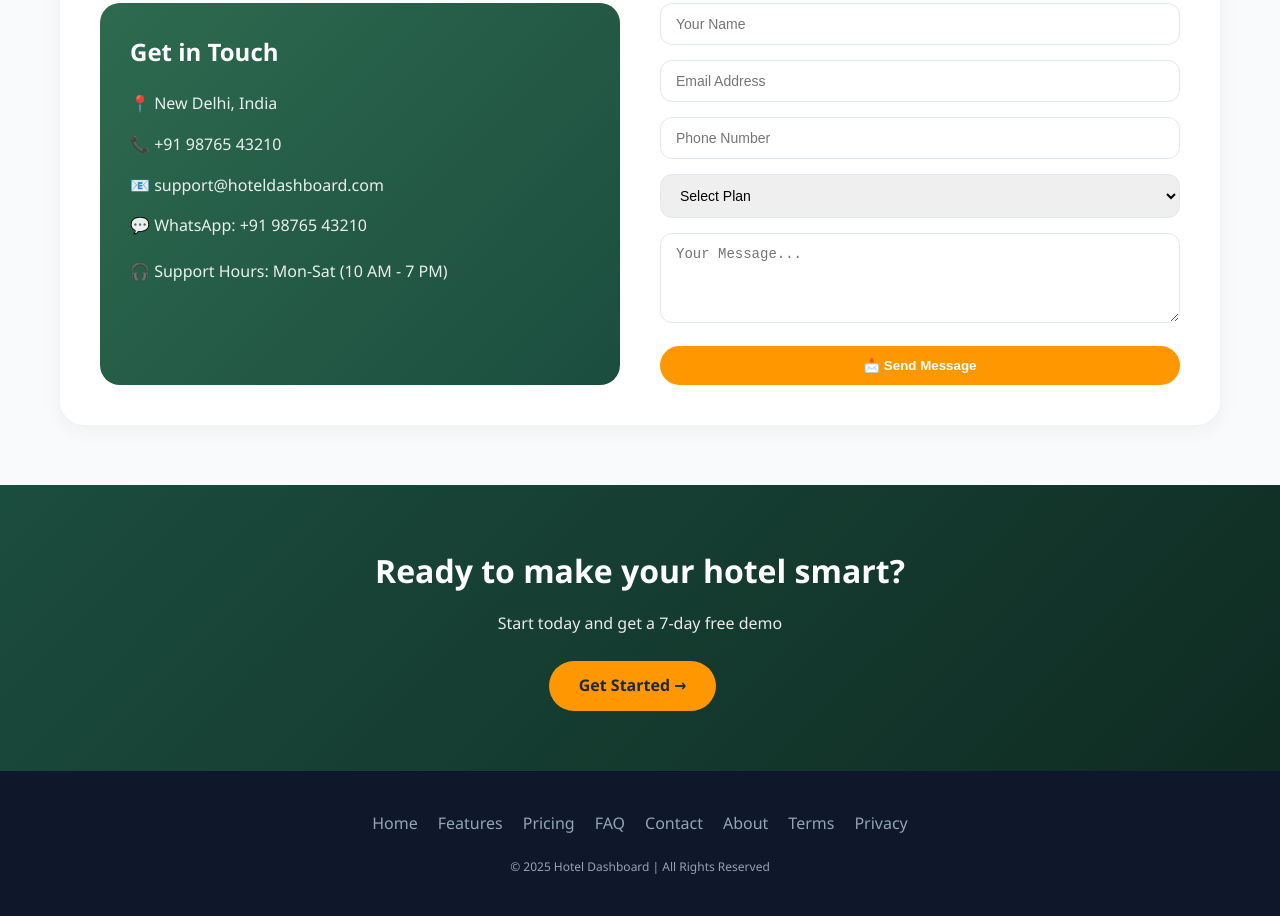
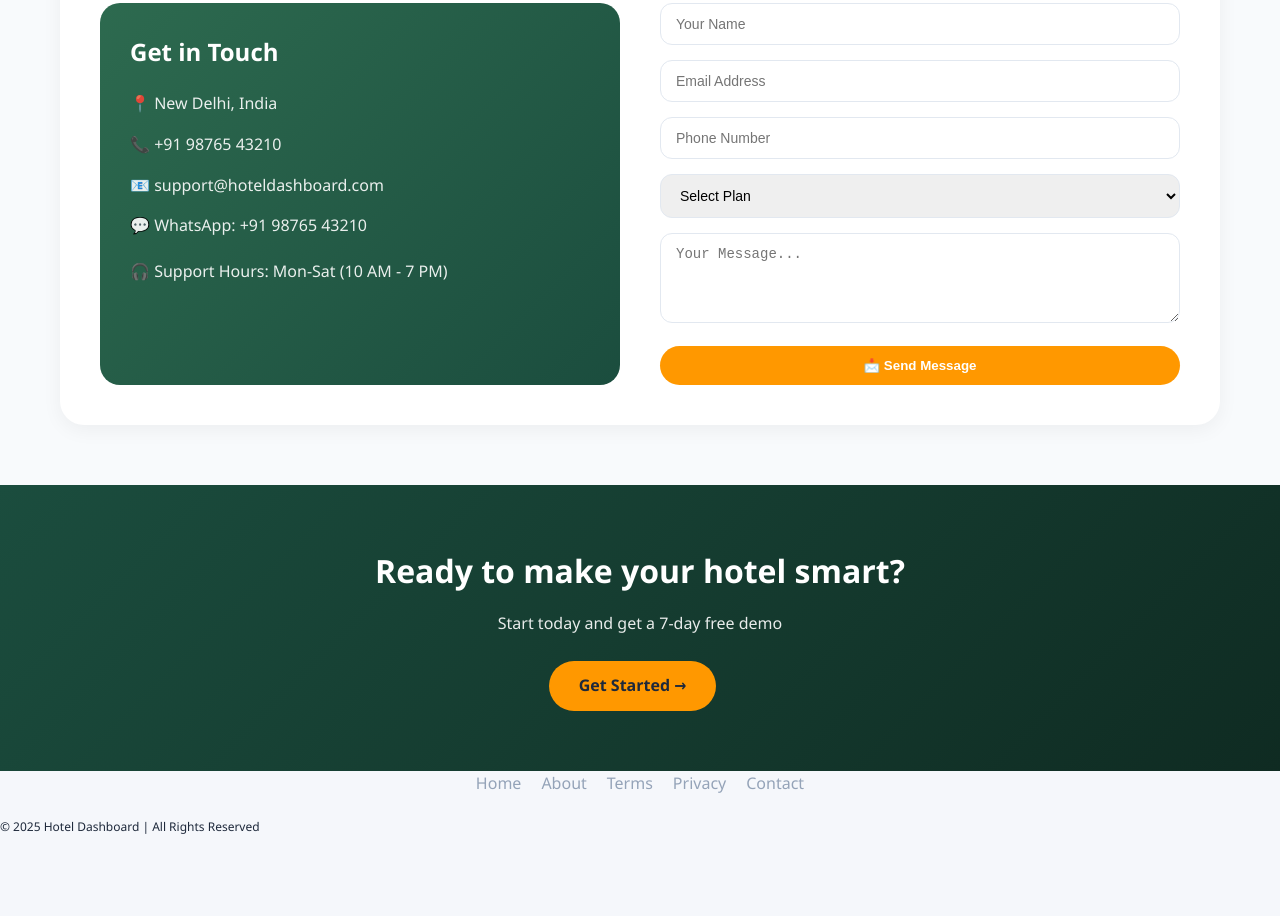
Before and after one commit to hazrulremo/hotel-booking-landing, a plain HTML site: page index.html in a window 1280 px wide. Shown: the part 3423-4339 px from the top of the page. After the commit the page ends 4259 px from the top, so only its background shows below. Drawn offline with Linux system fonts and the light colour scheme.

Commit message:
Update index.html

```diff
--- a/index.html
+++ b/index.html
@@ -677,18 +677,13 @@
     </section>
 
     <!-- Footer -->
-    <footer class="footer">
-        <div class="container">
-            <div class="footer-links">
-                <a href="#">Home</a>
-                <a href="#features">Features</a>
-                <a href="#pricing">Pricing</a>
-                <a href="#faq">FAQ</a>
-                <a href="#contact">Contact</a>
-                <a href="#">About</a>
-                <a href="#">Terms</a>
-                <a href="#">Privacy</a>
-            </div>
+    <div class="footer-links">
+    <a href="index.html">Home</a>
+    <a href="about.html">About</a>
+    <a href="terms.html">Terms</a>
+    <a href="privacy.html">Privacy</a>
+    <a href="index.html#contact">Contact</a>
+</div>
             <div class="copyright">
                 © 2025 Hotel Dashboard | All Rights Reserved
             </div>
@@ -738,4 +733,4 @@
         }
     </script>
 </body>
-        </html>
+                    </html>
```
